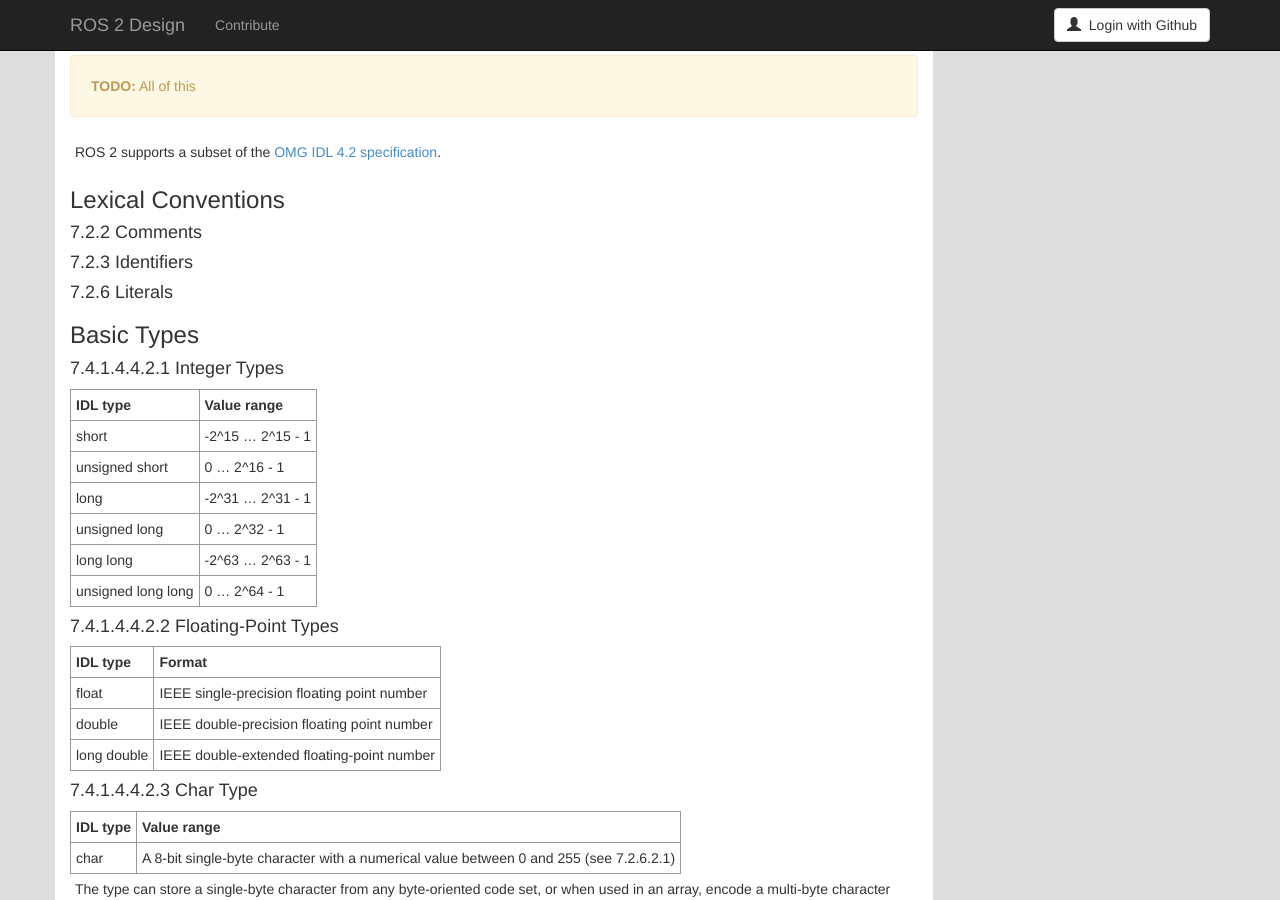
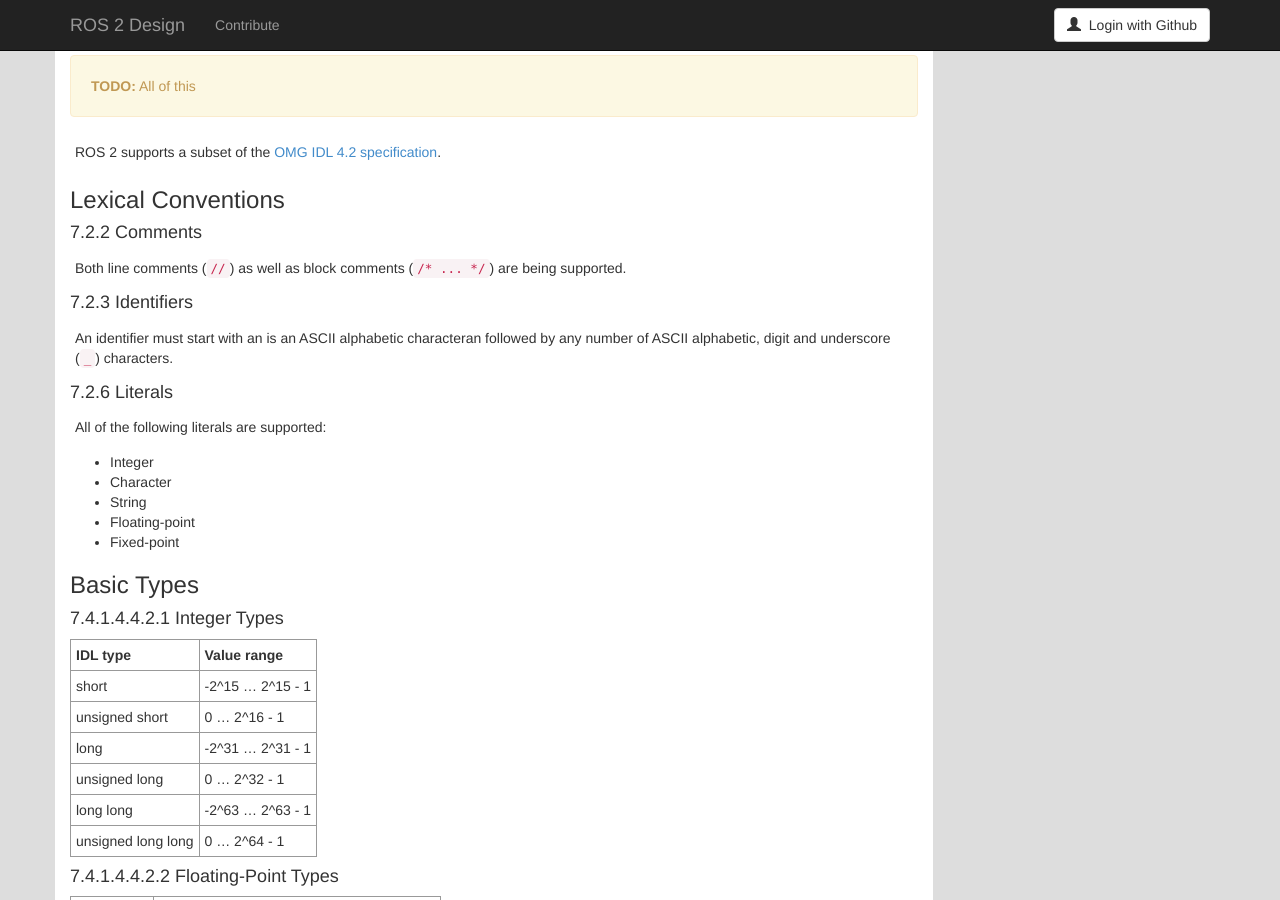
Before and after one commit to ros2/design, a Jekyll site: the page built from articles/142_idl.md, in a window 1280 px wide and 900 px high, scrolled down 319 px. Built offline with Jekyll 4.4.1, drawn with Linux system fonts in a browser that asks for light colours; nearby versions of some CDN libraries.

Commit message:
add short text to empty sections

```diff
--- a/articles/142_idl.md
+++ b/articles/142_idl.md
@@ -36,9 +36,21 @@
 
 #### 7.2.2 Comments
 
+Both line comments (`//`) as well as block comments (`/* ... */`) are being supported.
+
 #### 7.2.3 Identifiers
 
+An identifier must start with an is an ASCII alphabetic characteran followed by any number of ASCII alphabetic, digit and underscore (`_`) characters.
+
 #### 7.2.6 Literals
+
+All of the following literals are supported:
+
+- Integer
+- Character
+- String
+- Floating-point
+- Fixed-point
 
 ### Basic Types
 
```
